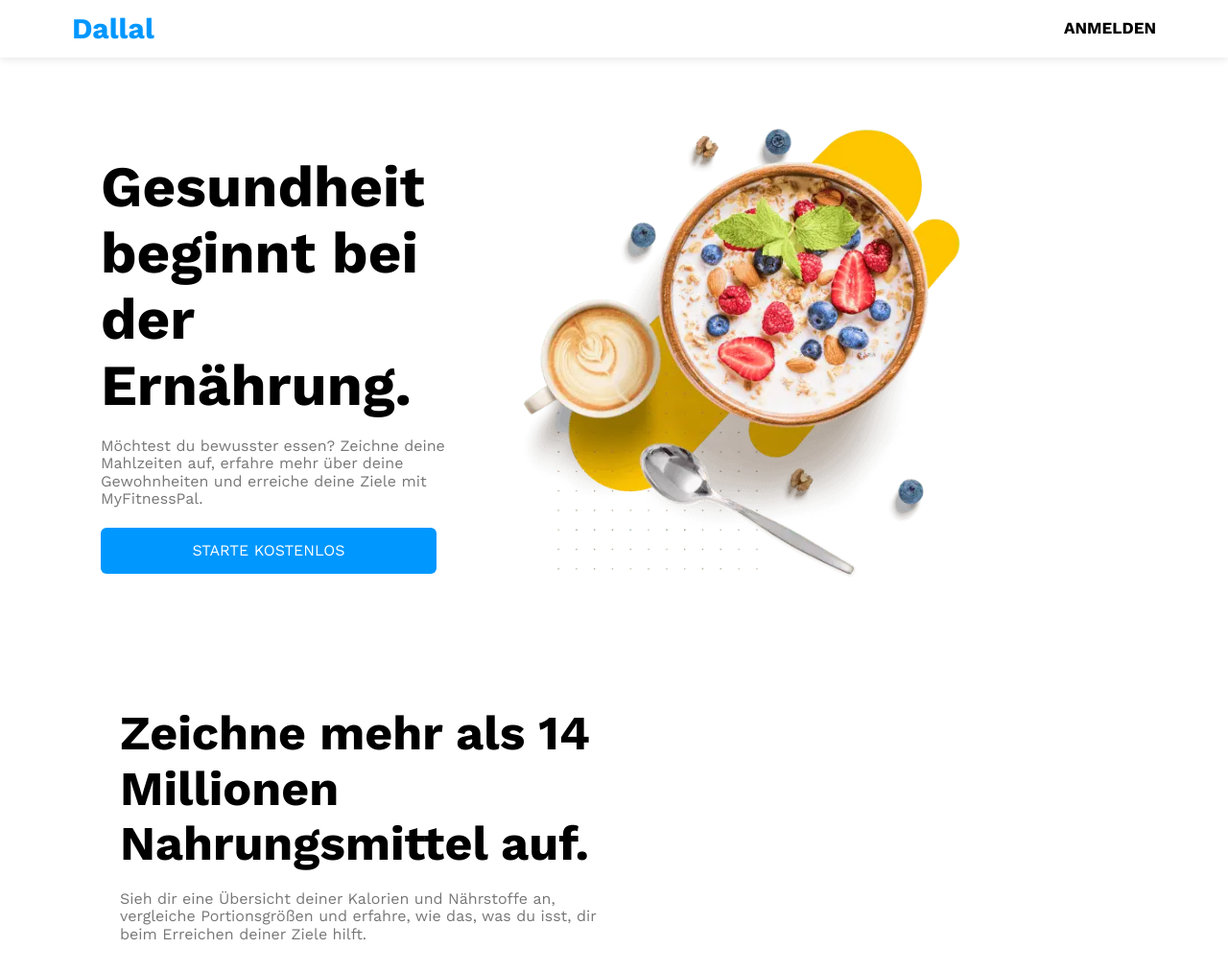
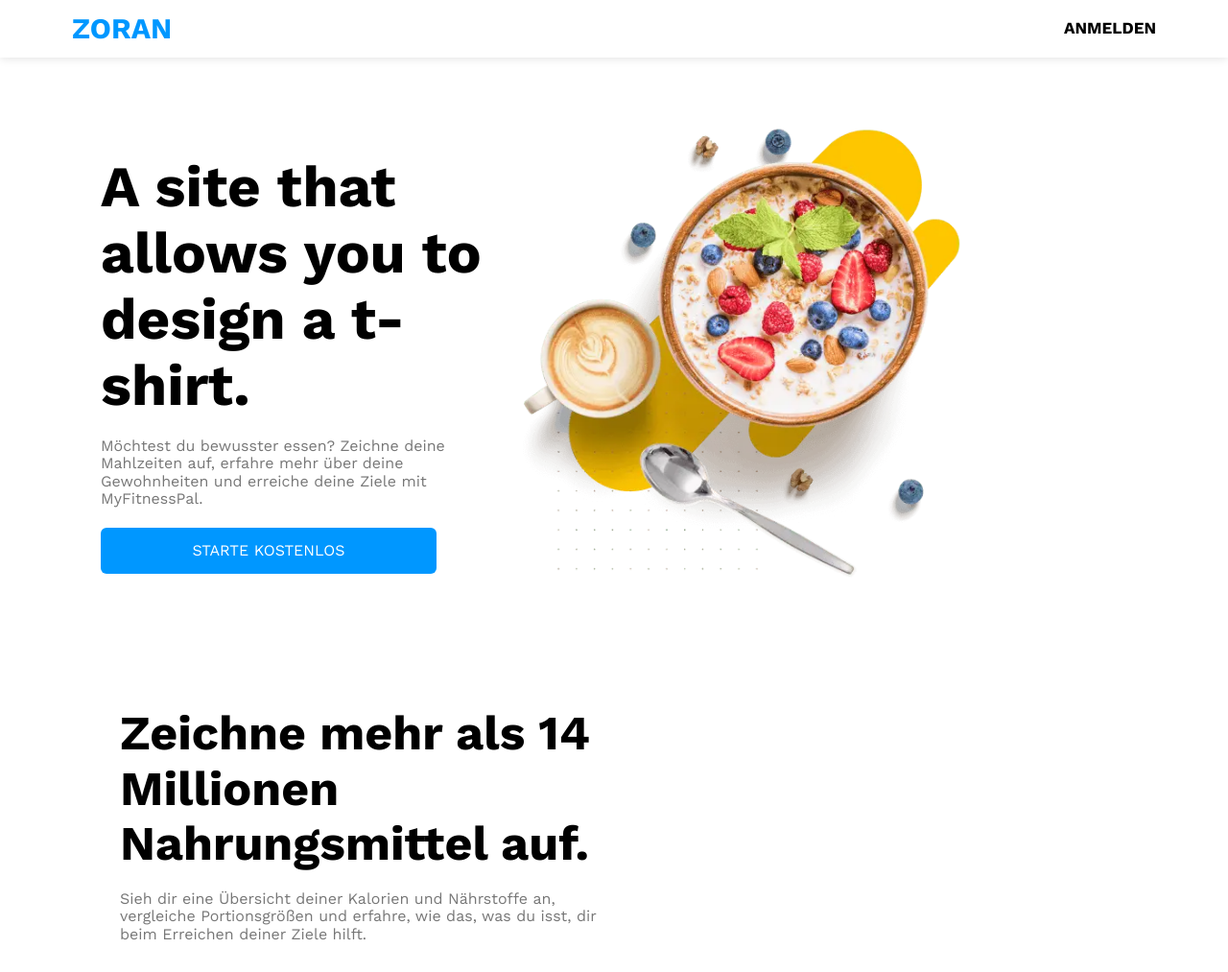
Before and after one commit to Dallal1/Myfitnesspal_5, a plain HTML site: page index.html in a window 1280 px wide. Shown: the whole page at 96% size. Drawn offline with nearby package versions, Linux system fonts and the light colour scheme.

Commit message:
mein_lere

```diff
--- a/index.html
+++ b/index.html
@@ -21,7 +21,7 @@
     <!-- Start Header -->
     <header class="header-pags">
         <div class="container">
-            <a class="logo" href="index.html">Dallal</a>
+            <a class="logo" href="index.html">ZORAN</a>
             <a class="anmeldung" href="#">ANMELDEN</a>
         </div>
     </header>
@@ -32,7 +32,7 @@
             <!-- Start Conter -->
             <div class="conter">
               <div class="txt">
-                <h2>Gesundheit beginnt bei der Ernährung.</h2>
+                <h2>A site that allows you to design a t-shirt.</h2>
                 <p>Möchtest du bewusster essen? Zeichne deine Mahlzeiten auf, erfahre mehr über deine Gewohnheiten und erreiche deine Ziele mit MyFitnessPal.</p>
                 <a href="#">STARTE KOSTENLOS</a>
               </div>
```
